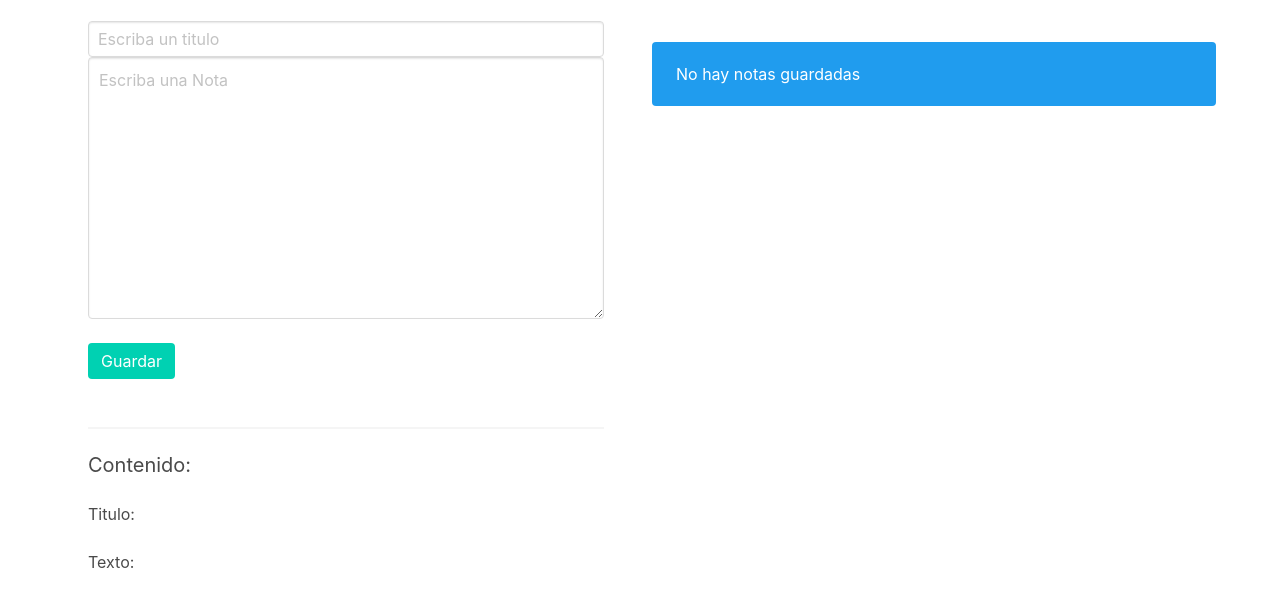
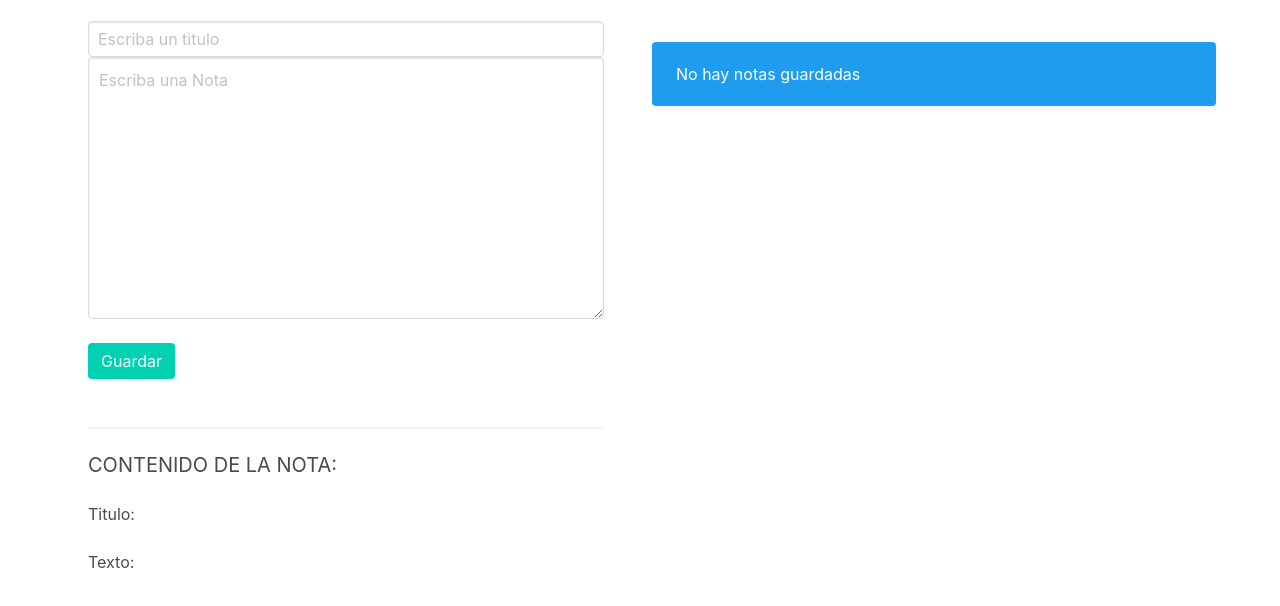
Before and after one commit to JorgRios/LocalSotrageCRUD, a plain HTML site: page index.html in a window 1280 px wide. Shown: the part 116-722 px from the top of the page. Drawn offline with Linux system fonts and the light colour scheme.

Commit message:
mensage de rueba

```diff
--- a/index.html
+++ b/index.html
@@ -21,7 +21,7 @@
                     <br>
                     <div id="noti"></div>
                     <hr>
-                    <h2 class="subtitle">Contenido:</h2>
+                    <h2 class="subtitle">CONTENIDO DE LA NOTA: </h2>
                     <h2>Titulo:<strong><div id="tit" class="subtitle"></div></strong></h2> <br>
                     <h2>Texto:</h2>
                     <div id="tex"></div>
```
